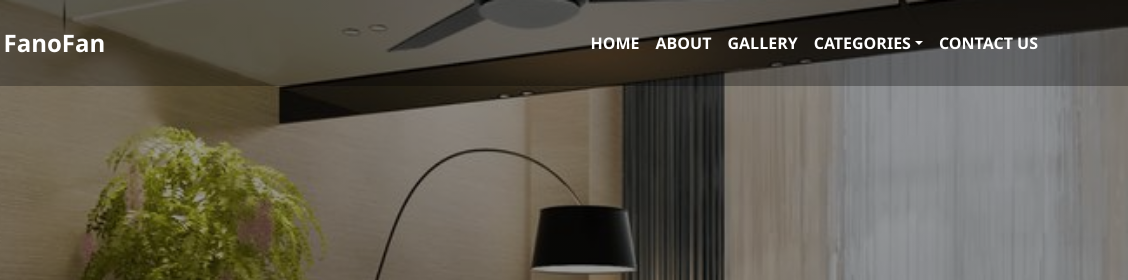
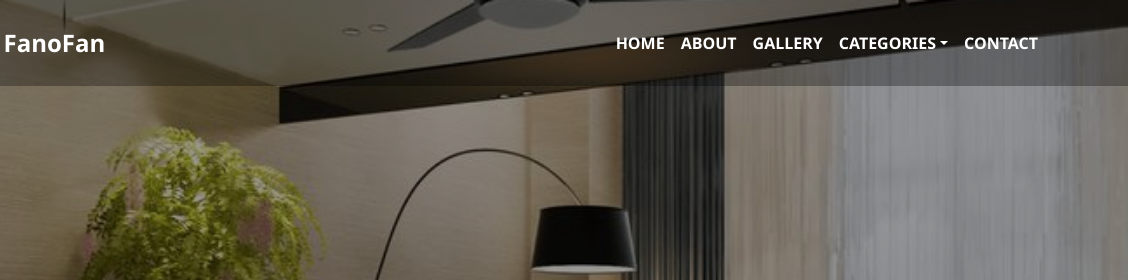
Before and after one commit to ayeshanadeem657/fan-o-fan, a plain HTML site: page index.html in a window 1280 px wide. Shown: the top 280 px of the page, 152-1280 px from the left. Drawn offline with nearby package versions, Linux system fonts and the light colour scheme.

Commit message:
Update index.html

```diff
--- a/index.html
+++ b/index.html
@@ -41,7 +41,7 @@
                 <li><a class="dropdown-item" href="/exhuast.html">Exhaust</a></li>
               </ul>
             </li>
-            <li class="nav-item"><a class="nav-link" href="/contact.html">CONTACT US</a></li>
+            <li class="nav-item"><a class="nav-link" href="/contact.html">CONTACT </a></li>
           </ul>
         </div>
       </div>
```
